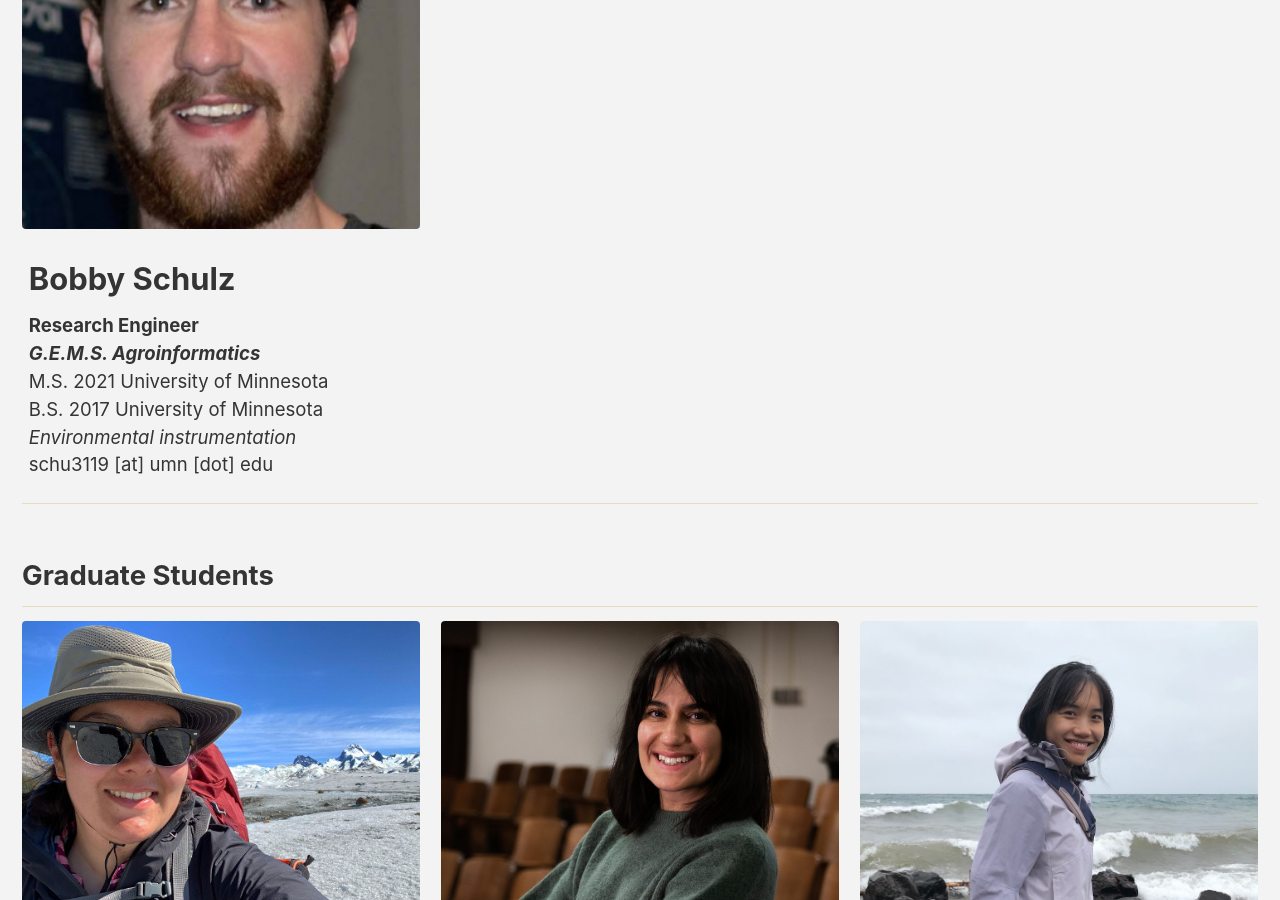
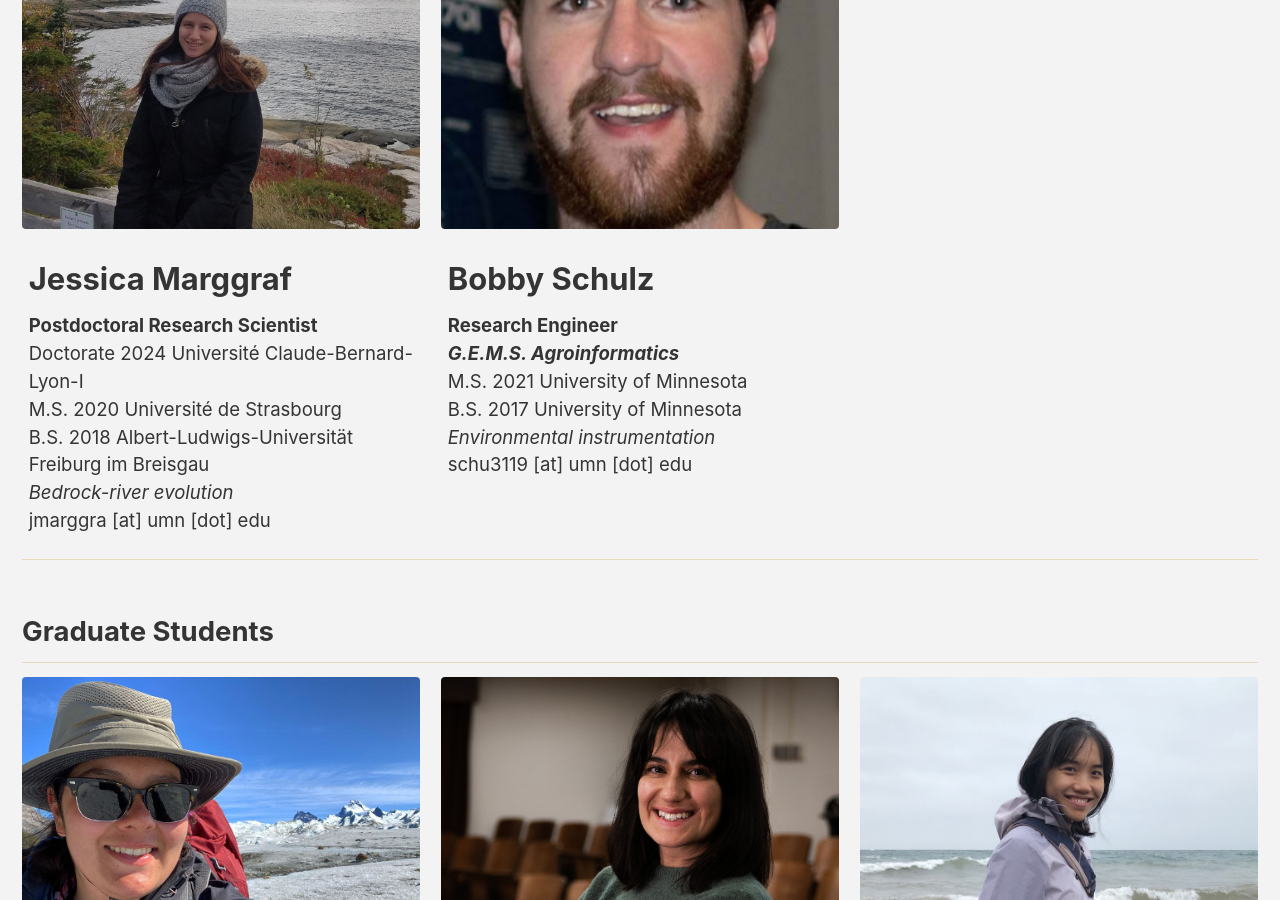
Before and after one commit to MNiMORPH/MNiMORPH.github.io, a Jekyll site: the page built from _pages/people.md, in a window 1280 px wide and 900 px high, scrolled down 2609 px. Built offline with Jekyll 4.4.1, drawn with Linux system fonts in a browser that asks for light colours; cached includes are drawn as plain includes; nearby versions of some CDN libraries.

Commit message:
Add Jessica Marggraf

```diff
--- a/_pages/people.md
+++ b/_pages/people.md
@@ -46,6 +46,20 @@ faculty:
     btn_class: "btn--inverse"
 
 researchers:
+  - image_path: /assets/images/headshots/MarggrafJessica.jpg
+    alt: "Jessica Marggraf"
+    title: Jessica Marggraf
+    excerpt: "**Postdoctoral Research Scientist**<br/>
+              Doctorate 2024 Université Claude-Bernard-Lyon-I<br/>
+              M.S. 2020 Université de Strasbourg<br/>
+              B.S. 2018 Albert-Ludwigs-Universität Freiburg im Breisgau<br/>
+              *Bedrock-river evolution*<br/>
+              jmarggra [at] umn [dot] edu
+              "
+    #url: ""
+    #btn_label: "Homepage"
+    #btn_class: "btn--inverse"
+
   - image_path: /assets/images/headshots/bobby_square_320px.png
     alt: "Bobby Schulz"
     title: Bobby Schulz
```
Also changed, not shown: assets/images/headshots/MarggrafJessica.jpg (added).
